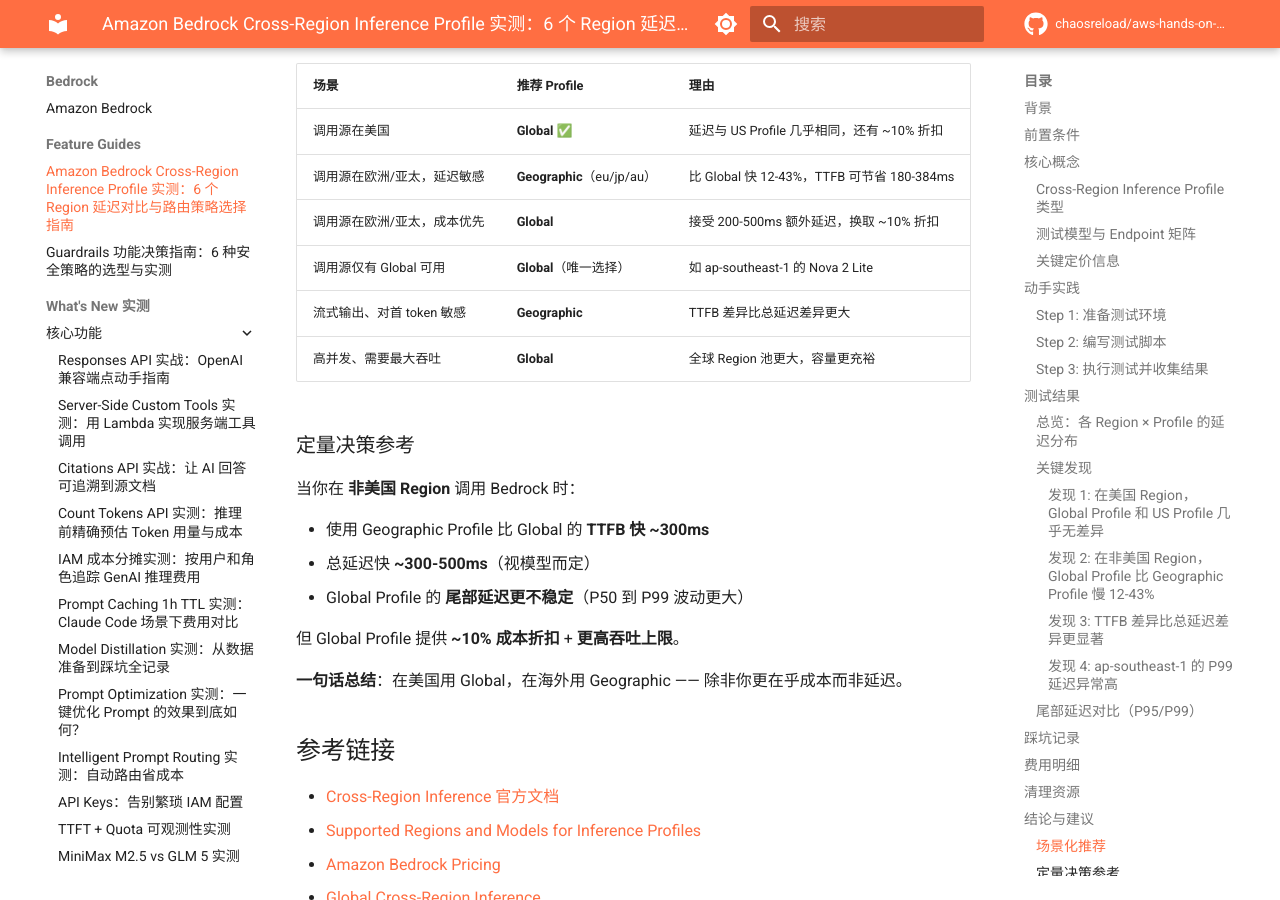
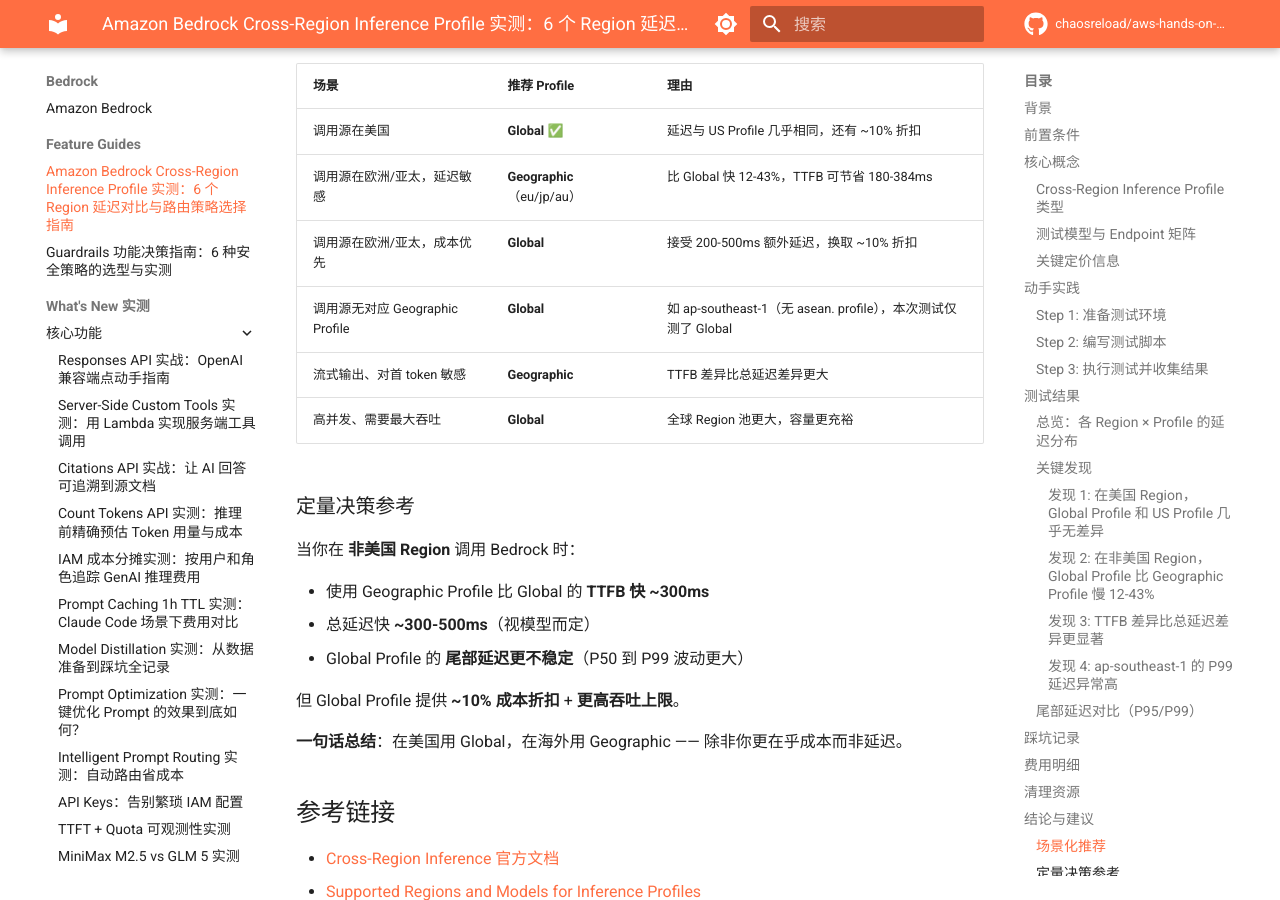
Before and after one commit to chaosreload/aws-hands-on-lab, an MkDocs documentation site: the page built from docs/bedrock/bedrock-cross-region-inference-benchmark.md, in a window 1280 px wide and 900 px high, scrolled down 8328 px. Built offline with MkDocs 1.6.1 and Material for MkDocs 9.7.7, drawn with Linux system fonts in a browser that asks for light colours; comment, search, counter and statistics services are not loaded; some of the changed text lies outside the part shown.

Commit message:
fix: replace misleading "仅 global" wording in result tables and recommendations

```diff
--- a/docs/bedrock/bedrock-cross-region-inference-benchmark.md
+++ b/docs/bedrock/bedrock-cross-region-inference-benchmark.md
@@ -176,7 +176,7 @@
 | us-west-2 | 881 / 2554 | us: 904 / 2603 | -23ms | -49ms |
 | eu-central-1 | 947 / 2788 | eu: 766 / 2473 | +181ms | +315ms |
 | ap-northeast-1 | 988 / 2710 | jp: 663 / 2215 | +325ms | +496ms |
-| ap-southeast-1 | 1020 / 2806 | —（仅 global） | — | — |
+| ap-southeast-1 | 1020 / 2806 | —（未测试 Geographic） | — | — |
 | ap-southeast-2 | 1114 / 2792 | au: 788 / 2405 | +326ms | +387ms |
 
 **Nova 2 Lite（TTFB / 总延迟，P50，单位 ms）**
@@ -187,8 +187,8 @@
 | us-west-2 | 344 / 1167 | us: 333 / 1154 | +12ms | +13ms |
 | eu-central-1 | 764 / 1551 | eu: 379 / 1214 | +384ms | +336ms |
 | ap-northeast-1 | 673 / 1494 | jp: 336 / 1042 | +336ms | +451ms |
-| ap-southeast-1 | 592 / 1351 | —（仅 global） | — | — |
-| ap-southeast-2 | 708 / 1557 | —（仅 global） | — | — |
+| ap-southeast-1 | 592 / 1351 | —（未测试 Geographic） | — | — |
+| ap-southeast-2 | 708 / 1557 | —（未测试 Geographic） | — | — |
 
 ### 关键发现
 
@@ -316,7 +316,7 @@
 | 调用源在美国 | **Global** ✅ | 延迟与 US Profile 几乎相同，还有 ~10% 折扣 |
 | 调用源在欧洲/亚太，延迟敏感 | **Geographic**（eu/jp/au） | 比 Global 快 12-43%，TTFB 可节省 180-384ms |
 | 调用源在欧洲/亚太，成本优先 | **Global** | 接受 200-500ms 额外延迟，换取 ~10% 折扣 |
-| 调用源仅有 Global 可用 | **Global**（唯一选择） | 如 ap-southeast-1 的 Nova 2 Lite |
+| 调用源无对应 Geographic Profile | **Global** | 如 ap-southeast-1（无 asean. profile），本次测试仅测了 Global |
 | 流式输出、对首 token 敏感 | **Geographic** | TTFB 差异比总延迟差异更大 |
 | 高并发、需要最大吞吐 | **Global** | 全球 Region 池更大，容量更充裕 |
 
```
